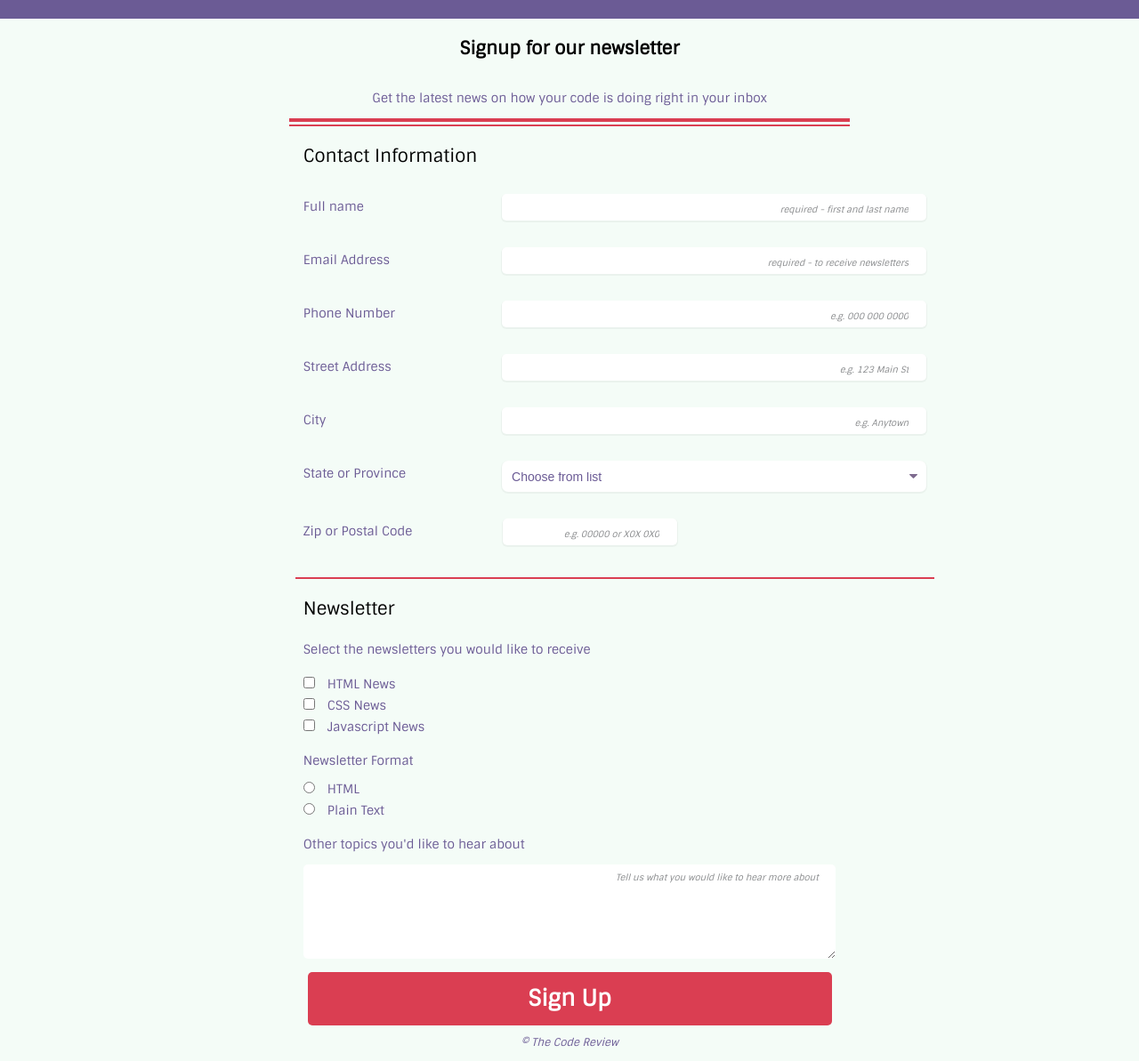
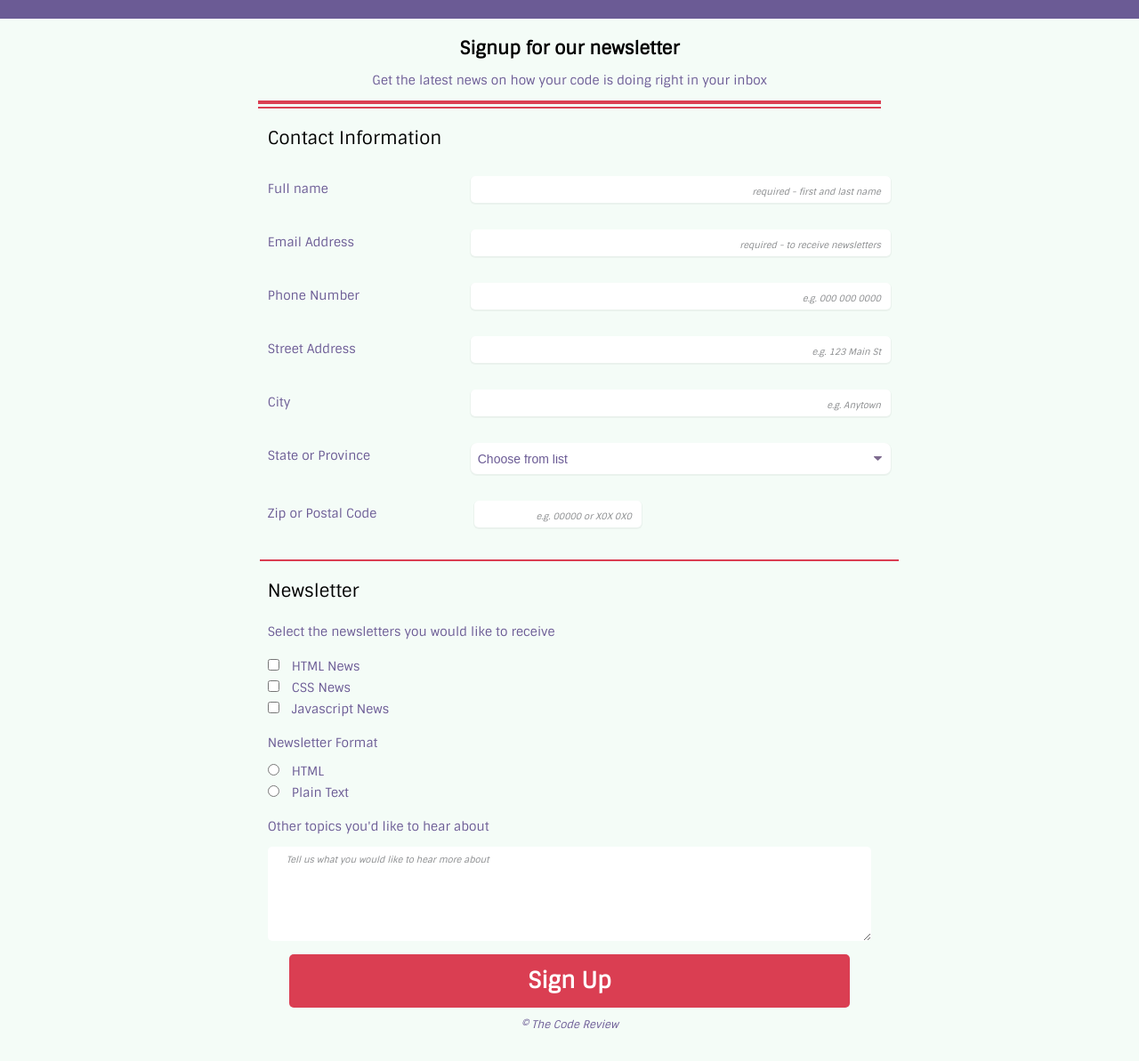
Before and after one commit to dmarriott/dm-techdegree-project-3, a plain HTML site: page index.html in a window 1280 px wide. Shown: the part 58-1251 px from the top of the page at 89% size. Drawn offline with Linux system fonts and the light colour scheme.

Commit message:
fixed border widths

```diff
--- a/css/style.css
+++ b/css/style.css
@@ -46,24 +46,26 @@ h2 {
     font-size: 20px;
     font-size: 2rem;
     margin: 0 auto;
-    padding: 2rem 1rem;
+    padding: 2rem 1rem 0;
+}
+
+
+.tagline {
+    padding: 0 1.5rem 0;
+}
+
+.header-bottom-line {
+    border-bottom: rgb(218,62,82,1) solid 4px;   /* red  */
+    margin: 0 auto .3rem;
+    max-width: 90%;
 }
 
 .flex-container {
+    border-top: rgb(218,62,82,1) solid 2px;  /* red  */
     display: flex;
     flex-direction: column;
     align-self: auto;
     margin: 0 auto;
-}
-
-.tagline {
-    padding: 0 1rem 0;
-}
-
-
-.header-bottom-line {
-    border-bottom: rgb(218,62,82,1) solid 4px;   /* red  */
-    margin: 0 auto .3rem;
     max-width: 90%;
 }
 
@@ -74,12 +76,16 @@ input form and placeholders
 */
 
 form {
-    border-top: rgba(218,62,82,1) solid 2px;  /* red  */
-    max-width: 90%;
     align-self: center;
-    /* margin: 0 auto; */
-    padding: 0 .5rem 0;
+    max-width: 100%;
+    width: 100%;
 }
+
+fieldset {
+    border: 1px solid #c0c0c0;
+    margin: 0 2px;
+    padding: 0.35em 0.625em 0.75em;
+  }
 
 /* WebKit, Edge */
 input::-webkit-input-placeholder {
@@ -140,7 +146,7 @@ textarea::-webkit-textarea-placeholder {
     color: rgba(150,230,179,1);
     font-size: 1rem;
     font-style: italic;
-    text-align: right;
+    text-align: left;
 }
 
 /* Firefox 4-18 */
@@ -148,7 +154,7 @@ textarea:-moz-placeholder {
     color: rgba(15,20,24,.5);
     font-size: 1rem;
     font-style: italic;
-    text-align: right;
+    text-align: left;
     opacity: 1;
 }
 
@@ -157,7 +163,7 @@ textarea::-moz-placeholder {
     color: rgba(15,20,24,.5);
     font-size: 1rem;
     font-style: italic;
-    text-align: right;
+    text-align: left;
     opacity: 1;
 }
 
@@ -166,7 +172,7 @@ textarea:-ms-textarea-placeholder {
     color: rgba(15,20,24,.5);
     font-size: 1rem;
     font-style: italic;
-    text-align: right;
+    text-align: left;
 }
 
 /* Edge */
@@ -174,7 +180,7 @@ textarea::-ms-textarea-placeholder {
     color: rgba(15,20,24,.5);
     font-size: 1rem;
     font-style: italic;
-    text-align: right;
+    text-align: left;
 }
 
 /* modern browser */
@@ -183,7 +189,7 @@ textarea::placeholder {
     font-size: 1rem;
     font-style: italic;
     padding-left: 1rem;
-    text-align: right;
+    text-align: left;
 }
 
 /*
@@ -195,6 +201,7 @@ subscriber contact info
 .contact-info {
     border: none;
     border-bottom: rgb(218,62,82,1) solid 2px;  /* red  */
+    width: 100%;
 }
 
 legend {
@@ -213,7 +220,7 @@ select {
         color: rgba(107,91,149,1);  /* purple */
         height: 3rem;
         margin: .5rem 0 2.5rem;
-        padding: .6em 1.4em .5em .8em;
+        padding: .6rem .8rem .5rem .8rem;
         width: 100%;
 }
 
@@ -225,7 +232,7 @@ select {
     font-weight: 400;
     color: rgba(107,91,149,1);  /* purple */
     line-height: 1rem;
-    padding: .6em 1.4em .5em .8em;
+    /* padding: .6em 1.4em .5em .8em; */
     height: 3.5rem; /* added */
     width: 100%;
     box-sizing: border-box;
@@ -267,7 +274,7 @@ newsletter signup
 .cta-select-newsletters {
     margin-block-start: 0;
     margin-block-end: 0;
-    max-width: 90%;
+    max-width: 100%;
     text-align: left;
     padding: 0 0 2rem 0;
 }
@@ -420,7 +427,7 @@ media query min-width 768px
 @media (min-width: 768px) {
 
     .header-bottom-line {
-        max-width: 630px;
+        max-width: 700px;
     }
 
     .flex-container {
@@ -439,12 +446,6 @@ media query min-width 768px
         justify-content: flex-end;
         width: 700px;
     }
-
-    /* .zip-postal {
-        display: flex;
-        justify-content: flex-start;
-        width: 700px;
-    } */
 
     .contact-info-row label,
     .zip-postal label {
```
Also changed, not shown: index.html (+7 -7 lines).
